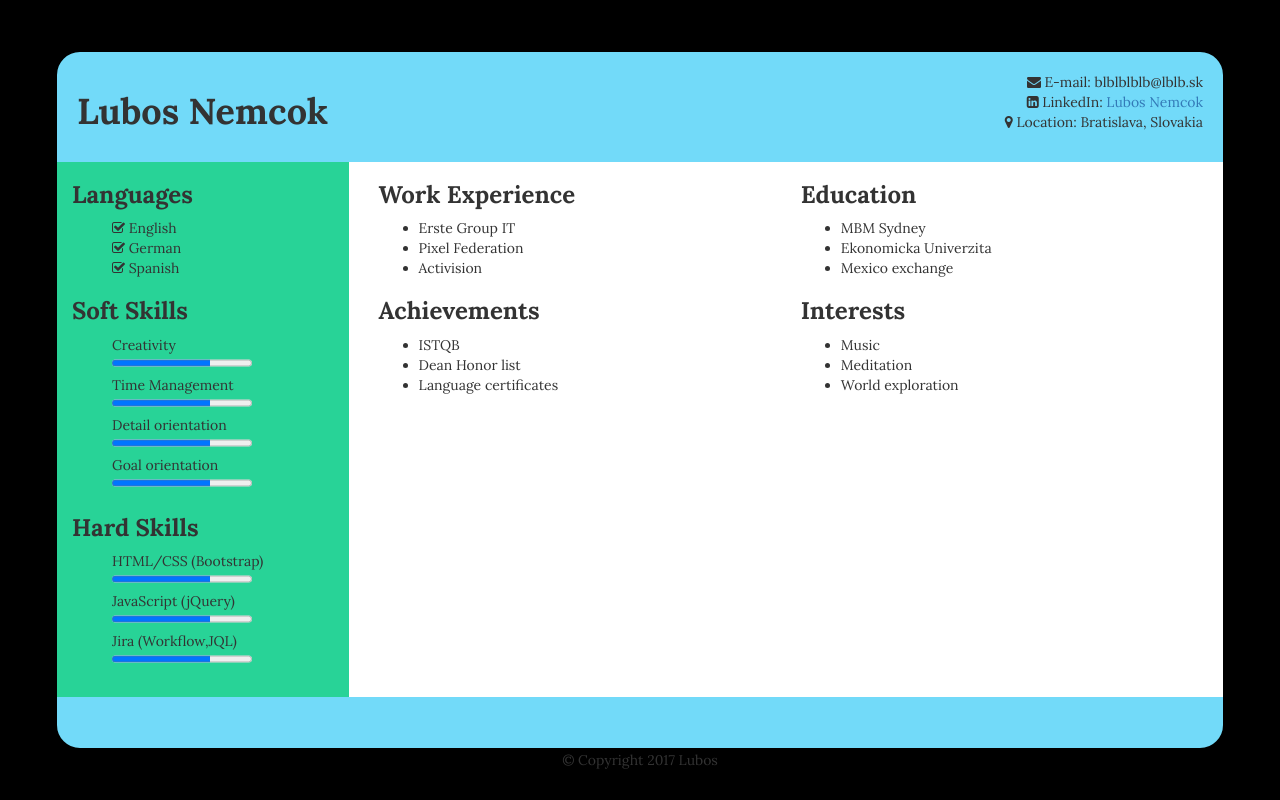
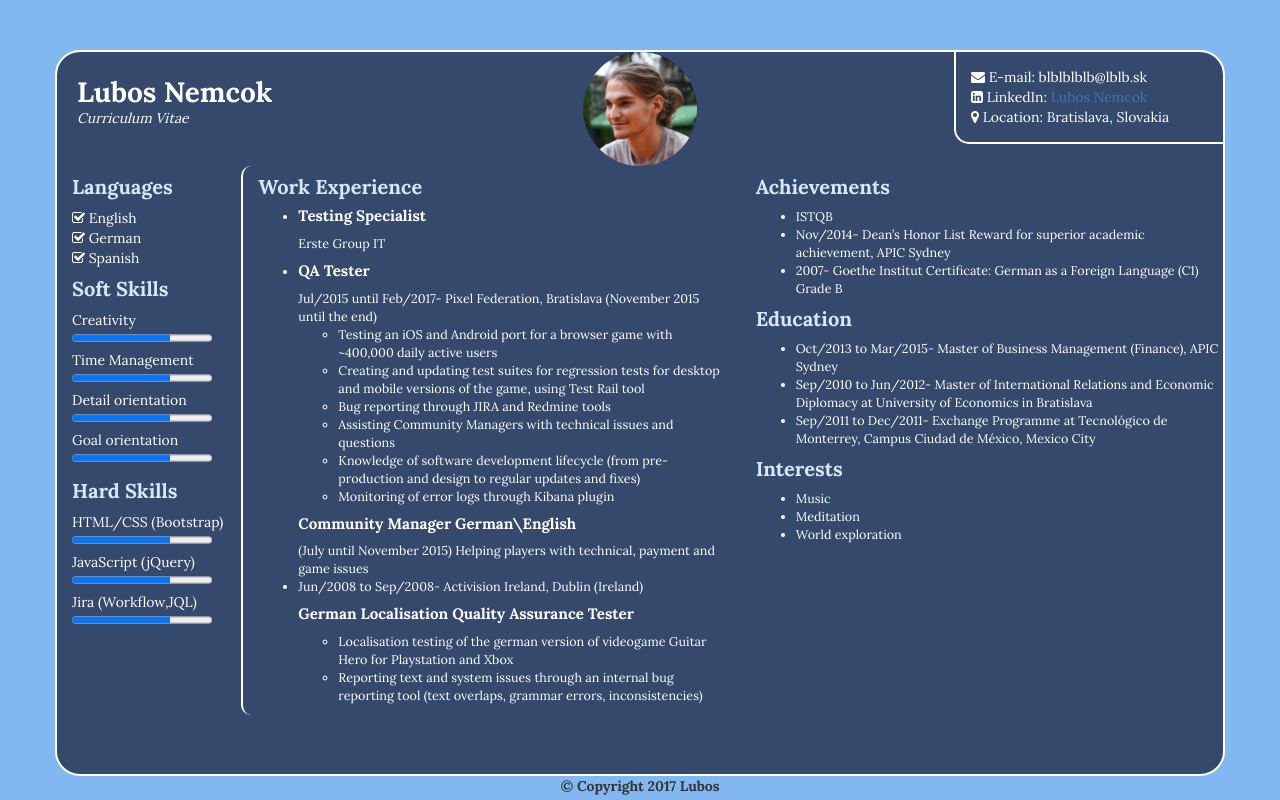
Before and after one commit to lubosnemcok/ln.sk, a plain HTML site: page ln.sk/index.html in a window 1280 px wide. Drawn offline with nearby package versions, Linux system fonts and the light colour scheme.

Commit message:
Add files via upload

```diff
--- a/ln.sk/index.html
+++ b/ln.sk/index.html
@@ -14,8 +14,16 @@
 
 <body>
 <div class="container">
-<div id="banner">
+<div id="banner" class="row">
+	<div class="col-lg-3">
 		<h1> Lubos Nemcok</h1>
+		<p>Curriculum Vitae<p>
+	</div>
+	<div class="col-lg-6">
+
+		<img src="portrait.jpg" class="img-circle img-responsive center-block img-rounded">
+	</div>
+	<div class="col-lg-3">
 		<ul>
 			<li><i class="fa fa-envelope" aria-hidden="true"></i> E-mail: blblblblb@lblb.sk</li>
 			<li><i class="fa fa-linkedin-square" aria-hidden="true"></i> LinkedIn: <a href="https://www.linkedin.com/in/lubos-nemcok-3a547462/"> Lubos Nemcok</a></li>
@@ -24,19 +32,18 @@
 	</div>
 
 
-<div class="col-lg-3">
-
-	<div id="photo">
 </div>
 
+<div class="row">
+	<div class="col-lg-2">
 		<div id="skills">
-	<h3>Languages</h3>
+		<h2>Languages</h2>
 		<ul id="languages">
 			<li><i class="fa fa-check-square-o" aria-hidden="true"></i> English</li>
 			<li><i class="fa fa-check-square-o" aria-hidden="true"></i> German</li>
 			<li><i class="fa fa-check-square-o" aria-hidden="true"></i> Spanish</li>
 		</ul>
-	<h3> Soft Skills</h3>
+		<h2> Soft Skills</h2>
 		<ul>
 			<li>Creativity</li>
 			<progress value="70" max="100">70 %</progress>
@@ -47,7 +54,7 @@
 			<li>Goal orientation</li>
 			<progress value="70" max="100">70 %</progress>
 		</ul>
-	<h3>Hard Skills</h3>
+		<h2>Hard Skills</h2>
 		<ul>
 			<li>HTML/CSS (Bootstrap)</li>
 			<progress value="70" max="100">70 %</progress>
@@ -59,29 +66,57 @@
 		</div>
 
 	</div>
-<div class="col-lg-9 content">
+	<div class="col-lg-10 content">
+	<div class="row">
 		<div class="col-lg-6">
-	<h3>Work Experience</h3>
+		<h2>Work Experience</h2>
 			<ul>
-			<li>Erste Group IT</li>
-			<li>Pixel Federation</li>
-			<li>Activision </li>
+				<li>
+					<h3> Testing Specialist</h3>
+					Erste Group IT
+				</li>
+				<li>
+					<h3> QA Tester </h3>
+					Jul/2015 until Feb/2017- Pixel Federation, Bratislava
+					(November 2015 until the end)
+					<ul>
+						<li>Testing an iOS and Android port for a browser game with ~400,000 daily active users</li>
+						<li>Creating and updating test suites for regression tests for desktop and mobile versions of the game, using Test Rail tool</li>
+						<li>Bug reporting through JIRA and Redmine tools</li>
+						<li>Assisting Community Managers with technical issues and questions</li>
+						<li>Knowledge of software development lifecycle (from pre-production and design to regular updates and fixes)</li>
+						<li>Monitoring of error logs through Kibana plugin</li>
 					</ul>
-	<h3>Achievements</h3>
+
+					<h3>Community Manager German\English </h3> (July until November 2015)
+
+					Helping players with technical, payment and game issues
+				</li>
+				<li>Jun/2008 to Sep/2008- Activision Ireland, Dublin (Ireland)
+				 <h3> German Localisation Quality Assurance Tester</h3>
 					<ul>
-			<li>ISTQB</li>
-			<li>Dean Honor list</li>
-			<li>Language certificates</li>
+						<li>Localisation testing of the german version of videogame Guitar Hero for Playstation and Xbox</li>
+						<li>Reporting text and system issues through an internal bug reporting tool (text overlaps, grammar errors, inconsistencies)</li>
+<!-- 						<li>Suggesting improvements and solutions for reported issues</li>
+						<li>Communicating with other teams to make sure the reported problems get solved in all supported languages</li> -->
+					</ul>
+				</li>
 			</ul>
 		</div>
 		<div class="col-lg-6">
-		<h3>Education</h3>
+			<h2>Achievements</h2>
 			<ul>
-				<li>MBM Sydney</li>
-				<li>Ekonomicka Univerzita</li>
-				<li>Mexico exchange</li>
+				<li>ISTQB</li>
+				<li>Nov/2014- Dean’s Honor List Reward for superior academic achievement, APIC Sydney</li>
+				<li>2007- Goethe Institut Certificate: German as a Foreign Language (C1) Grade B</li>
 			</ul>
-		<h3>Interests</h3>
+			<h2>Education</h2>
+				<ul>
+					<li>Oct/2013 to Mar/2015- Master of Business Management (Finance), APIC Sydney</li>
+					<li>Sep/2010 to Jun/2012- Master of International Relations and Economic Diplomacy at University of Economics in Bratislava</li>
+					<li>Sep/2011 to Dec/2011- Exchange Programme at Tecnológico de Monterrey, Campus Ciudad de México, Mexico City</li>
+				</ul>
+			<h2>Interests</h2>
 				<ul>
 					<li>Music</li>
 					<li>Meditation</li>
@@ -89,6 +124,8 @@
 				</ul>
 		</div>
 	</div>
+	</div>
+</div> <!-- row end -->
 
 
 
@@ -118,6 +155,6 @@
 
 </div> <!-- End of Container -->
 
-<footer>&copy; Copyright 2017 Lubos</footer>
+<footer> &copy; Copyright 2017 Lubos </footer>
 
 </html>
--- a/ln.sk/main.css
+++ b/ln.sk/main.css
@@ -1,58 +1,86 @@
 html {
 	height: 100%;
-	background-color: lightgrey;
 }
 body {
 	height: 100%;
 	padding: 50px;
 	font-family: 'Lora', serif;
-	background-color: black;
+	background-color: #82b8f2;
+}
+
+img {
+	width: 20%;
 }
 
 h1 {
-	float: left;
+	padding-top: 15px;
+	margin-left: 20px;
+	margin-bottom: 0;
+	font-size: 2em;
+}
+
+h2 {
+	font-size: 20px;
+	color: #d8e7ff;
+/*	border-bottom: 2px solid white;
+	border-bottom-right-radius: 5px;*/
+}
+
+h3 {
+	font-size: 1.2em;
+}
+
+#banner p{
+	margin-left: 20px;
+	font-style: italic;
+}
+
+h1, h2, h3 {
 	font-weight: 700;
-}
-h3 {
-	font-weight: 700;
+	margin-top: 10px;
 }
 
 .container {
-	background-color: #72daf9;
 	padding: 0;
 	padding-bottom: 5%;
-	height: 100%;
-	border: 2px solid black;
+	border: 2px solid white;
 	border-radius: 25px;
+	background-color: rgba(0,0,20,0.6);
+	color: white;
 }
 
 .content {
-	background-color: white;
 	height: 84%;
+	font-size: 0.9em;
+	border-left: 2px solid white;
+	border-bottom-left-radius: 10px;
+	border-top-left-radius: 10px;
 }
 
-div .col-lg-3 {
+#skills {
 	height: 84%;
-	background-color: #28d397;
 }
 
 
 #banner ul {
-	height: 20%;
 	list-style-type: none;
-	text-align: right;
+	border-left: 2px solid white;
+	padding: 15px;
+	border-bottom: 2px solid white;
+	border-bottom-left-radius: 15px;
+}
+#banner.row {
+	padding: 0;
 }
 
 #skills {
 	margin: auto;
+	padding-left: 15px;
 }
 
 #skills ul {
 	list-style-type: none;
-}
-
-#languages {
-	list-style-type:
+	padding-left: 0;
 }
 
 #banner {
@@ -61,6 +89,7 @@ div .col-lg-3 {
 
 footer {
 	text-align: center;
+	font-weight: 700;
 }
 /* progress bar formatting */
 
```
Also changed, not shown: ln.sk/portrait.jpg (added). Lines whose indentation alone changed are shown as unchanged.
